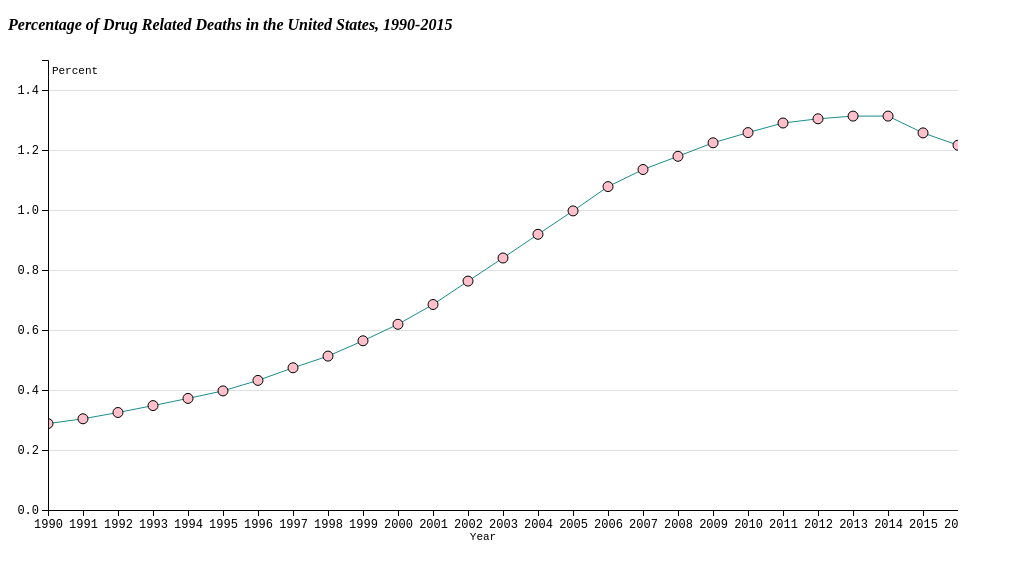
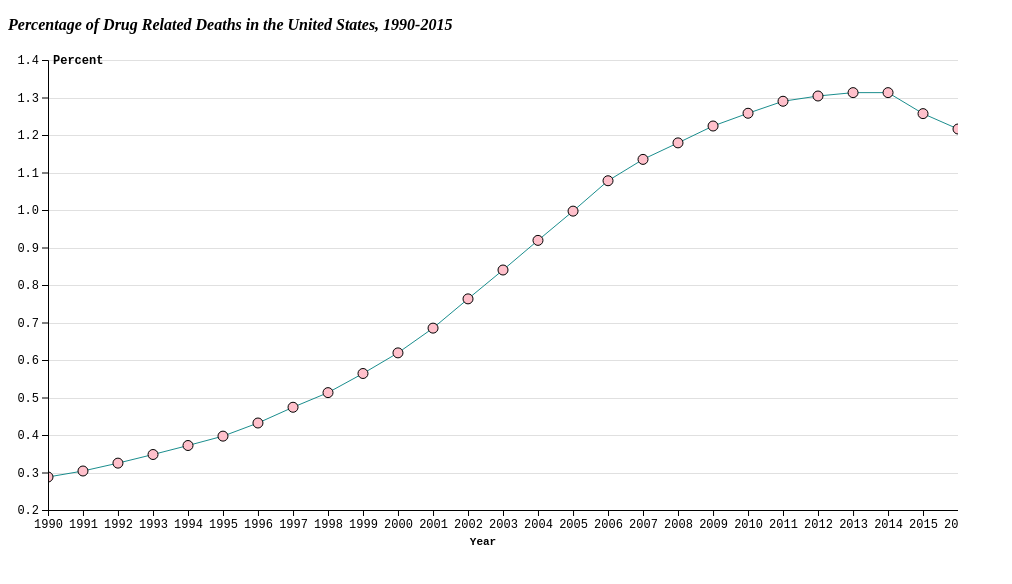
Before and after one commit to daranzolin/tidyTuesdaysD3, a plain HTML site: page global_mortality/usa_drugs.html in a window 1280 px wide. Shown: the whole page, without its empty margins (0-1012 px from the left). Drawn offline with nearby package versions, Linux system fonts and the light colour scheme.

Commit message:
tinkering

```diff
--- a/global_mortality/main.js
+++ b/global_mortality/main.js
@@ -24,11 +24,11 @@ d3.csv("data/usa_drugs.csv").then(function(data) {
         .offset([-15, -25]);
 
     let y = d3.scaleLinear()
-        .domain([0, 1.5])
+        .domain(d3.extent(data, d => +d.percent)).nice()
         .range([h - margin.bottom, margin.top]);
 
     let x = d3.scaleTime()
-        .domain(d3.extent(data, d => parseTime(d.year)))
+        .domain(d3.extent(data, d => parseTime(d.year))).nice()
         .range([margin.left, w]);
 
     let xAxis = d3.axisBottom()
@@ -91,18 +91,21 @@ d3.csv("data/usa_drugs.csv").then(function(data) {
     svg.append("g")
         .attr("class", "axis")
         .attr("transform", `translate(${margin.left},0)`)
-        .call(yAxis);
-
-    svg.append("text")
-        .attr("x", "67")
-        .attr("y", `${margin.top + 14}`)
-        .attr("class", "axisLabel")
-        .text("Percent");
+        .call(yAxis)
+        .call(g => g.append("text")
+        .attr("fill", "#000")
+        .attr("x", 5)
+        .attr("y", margin.top)
+        .attr("dy", "0.32em")
+        .attr("text-anchor", "start")
+        .attr("font-weight", "bold")
+        .text("Percent"));
 
     svg.append("text")
         .attr("x", `${w/2}`)
-        .attr("y", `${h - 10}`)
+        .attr("y", `${h - 5}`)
         .attr("class", "axisLabel")
+        .attr("font-weight", "bold")
         .text("Year");
 
 });
--- a/global_mortality/style.css
+++ b/global_mortality/style.css
@@ -7,7 +7,7 @@
 .axisLabel {
     text-anchor: middle;
     font-size: 11px;
-    font-family: 'Courier New', Courier, monospace
+    font-family: 'Courier New', Courier, monospace;
 }
 
 .axis text {
```
